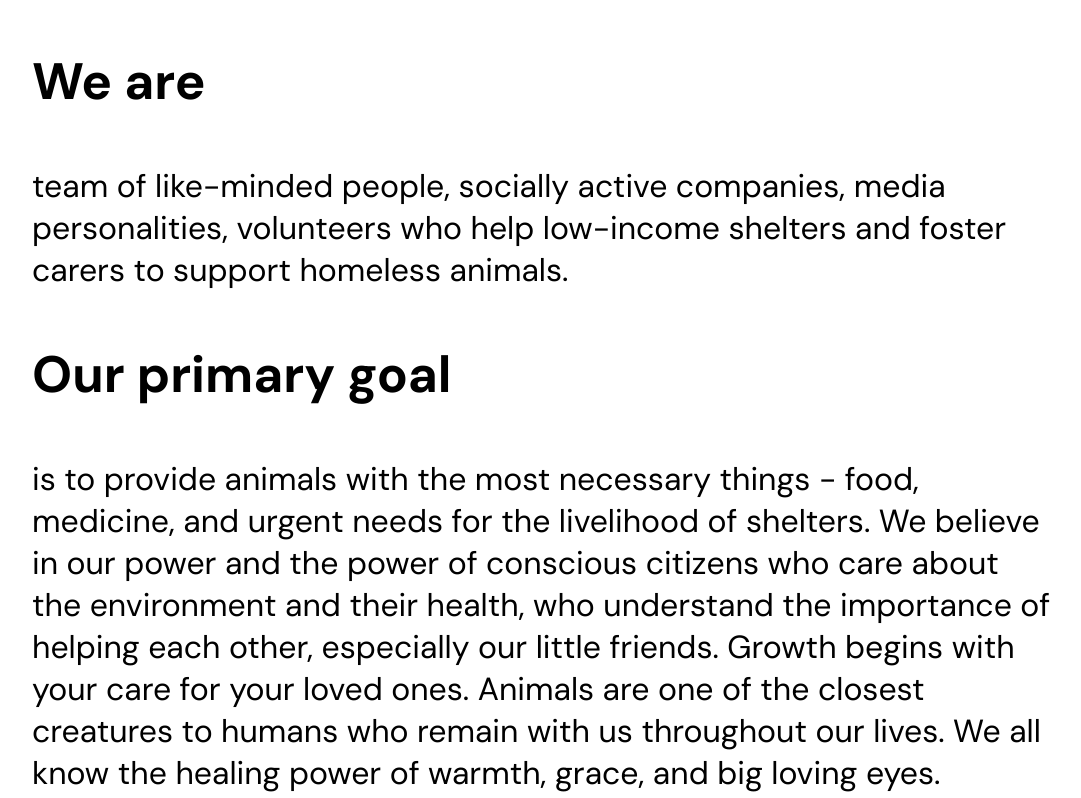
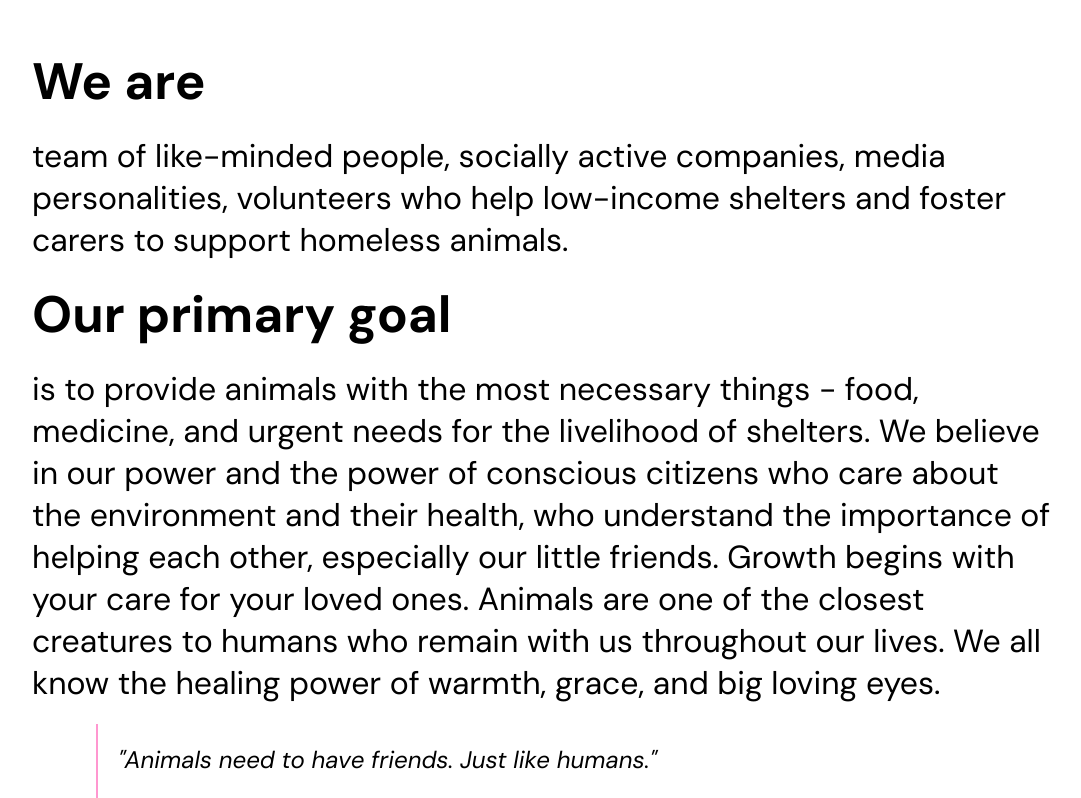
Before and after one commit to Allfin/technical-test, a Vue app: page / in a window 1280 px wide. Shown: the part 880-1678 px from the top of the page, without its empty margins (96-1177 px from the left). Built offline with nearby package versions, Linux system fonts and the light colour scheme.

Commit message:
delete styling p

```diff
--- a/src/components/SectionTwo.vue
+++ b/src/components/SectionTwo.vue
@@ -27,11 +27,7 @@ export default {
 };
 </script>
 
-<style lang="scss">
-p {
-  margin: 30px 0;
-}
-
+<style lang="scss" scoped>
 .quote-container {
   margin-left: 4rem;
   padding: 20px;
```
